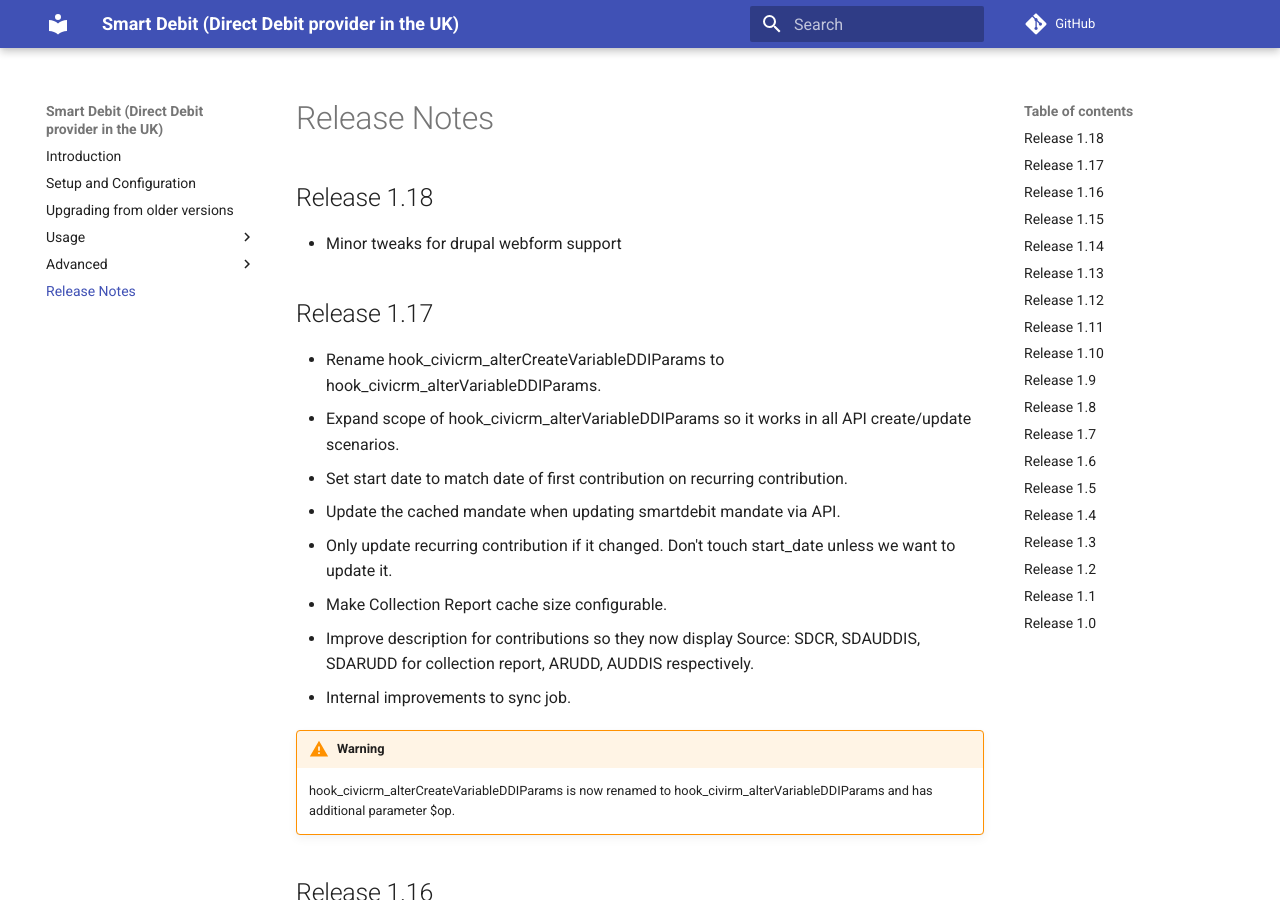
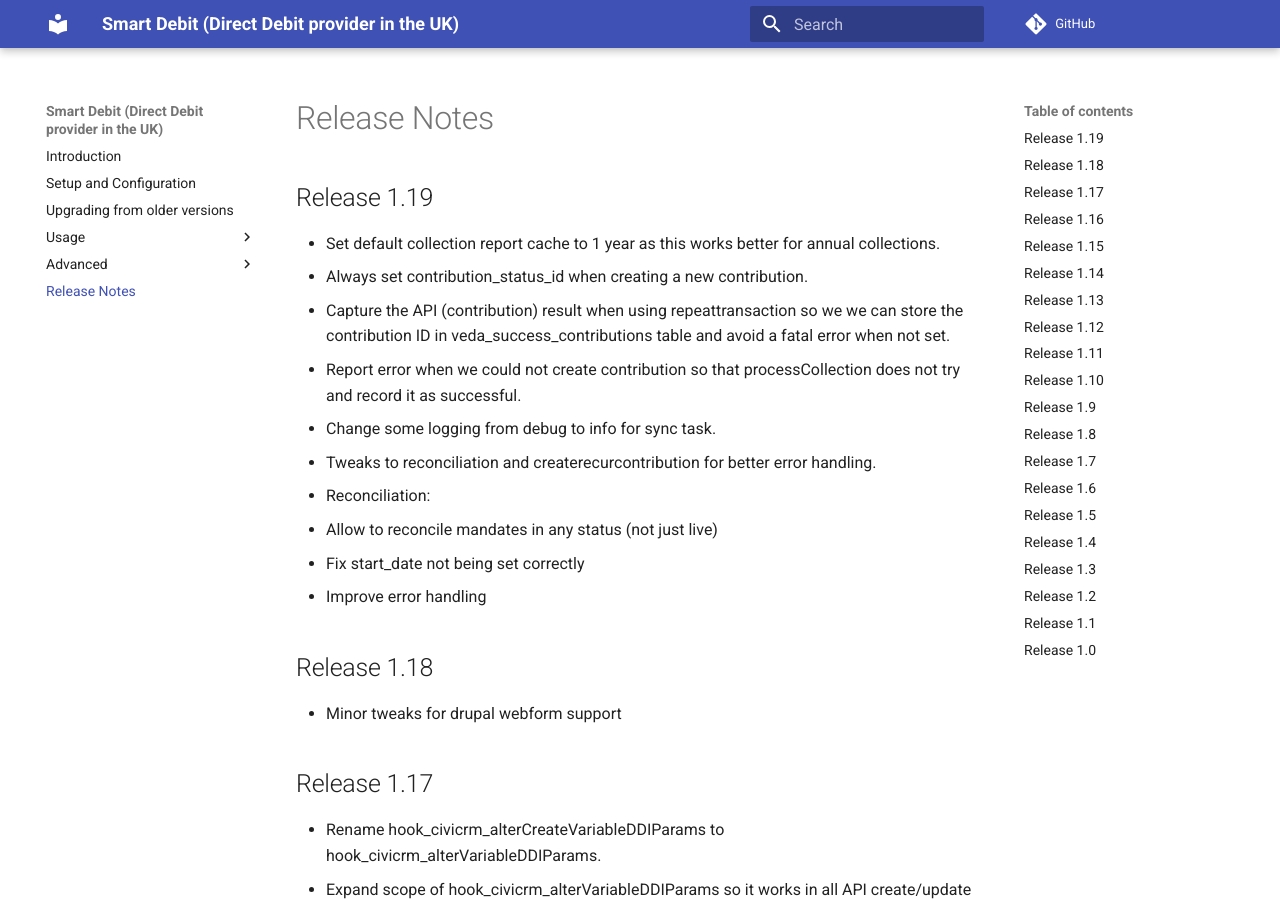
Before and after one commit to mattwire/org.civicrm.smartdebit, an MkDocs documentation site: the page built from docs/release/release_notes.md, in a window 1280 px wide and 900 px high. Built offline with MkDocs 1.6.1 and Material for MkDocs 9.7.7, drawn with Linux system fonts in a browser that asks for light colours; comment, search, counter and statistics services are not loaded; old or Windows-style settings are respelled for this version of MkDocs.

Commit message:
Update version

```diff
--- a/docs/release/release_notes.md
+++ b/docs/release/release_notes.md
@@ -1,3 +1,16 @@
+## Release 1.19
+
+* Set default collection report cache to 1 year as this works better for annual collections.
+* Always set contribution_status_id when creating a new contribution.
+* Capture the API (contribution) result when using repeattransaction so we we can store the contribution ID in veda_success_contributions table and avoid a fatal error when not set.
+* Report error when we could not create contribution so that processCollection does not try and record it as successful.
+* Change some logging from debug to info for sync task.
+* Tweaks to reconciliation and createrecurcontribution for better error handling.
+* Reconciliation:
+  * Allow to reconcile mandates in any status (not just live)
+  * Fix start_date not being set correctly
+  * Improve error handling
+
 ## Release 1.18
 
 * Minor tweaks for drupal webform support
--- a/info.xml
+++ b/info.xml
@@ -15,8 +15,8 @@
     <url desc="Author">https://www.mjwconsult.co.uk</url>
     <url desc="Licensing">http://www.gnu.org/licenses/agpl-3.0.html</url>
   </urls>
-  <releaseDate>2018-01-04</releaseDate>
-  <version>1.18</version>
+  <releaseDate>2018-01-16</releaseDate>
+  <version>1.19</version>
   <develStage>stable</develStage>
   <compatibility>
     <ver>4.7</ver>
```
